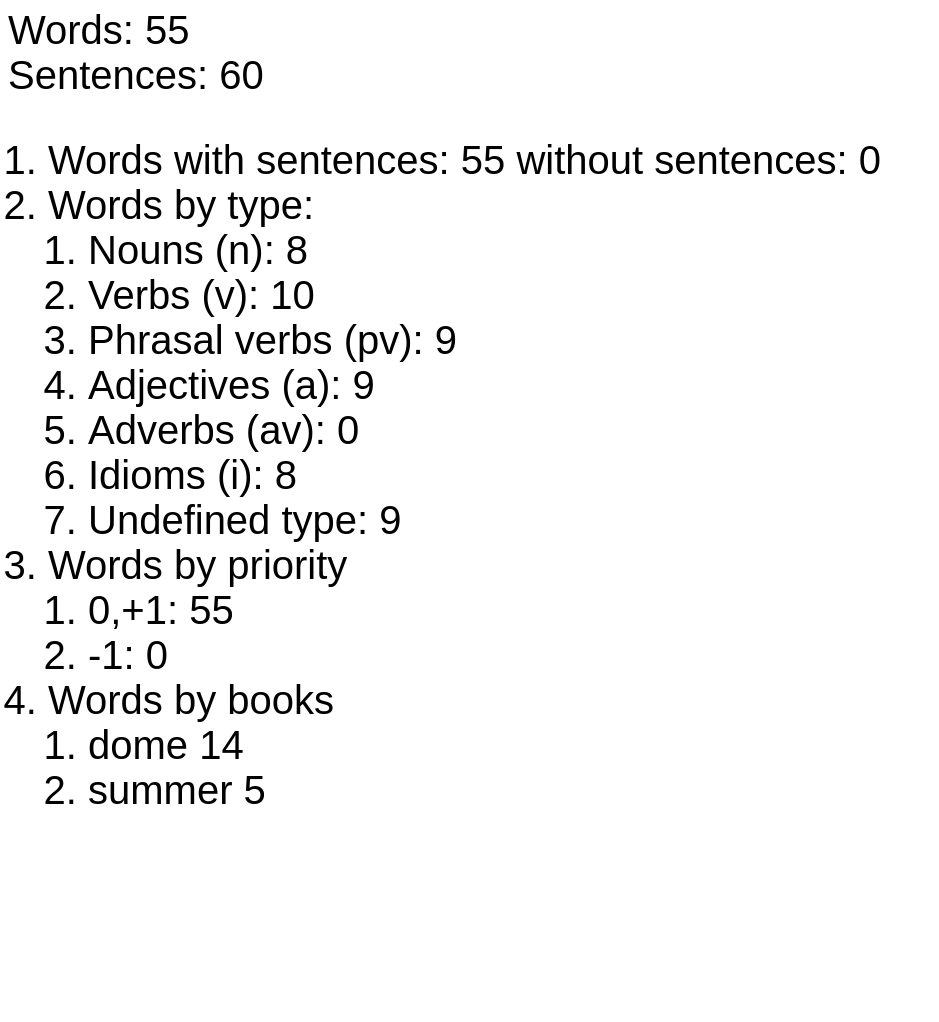
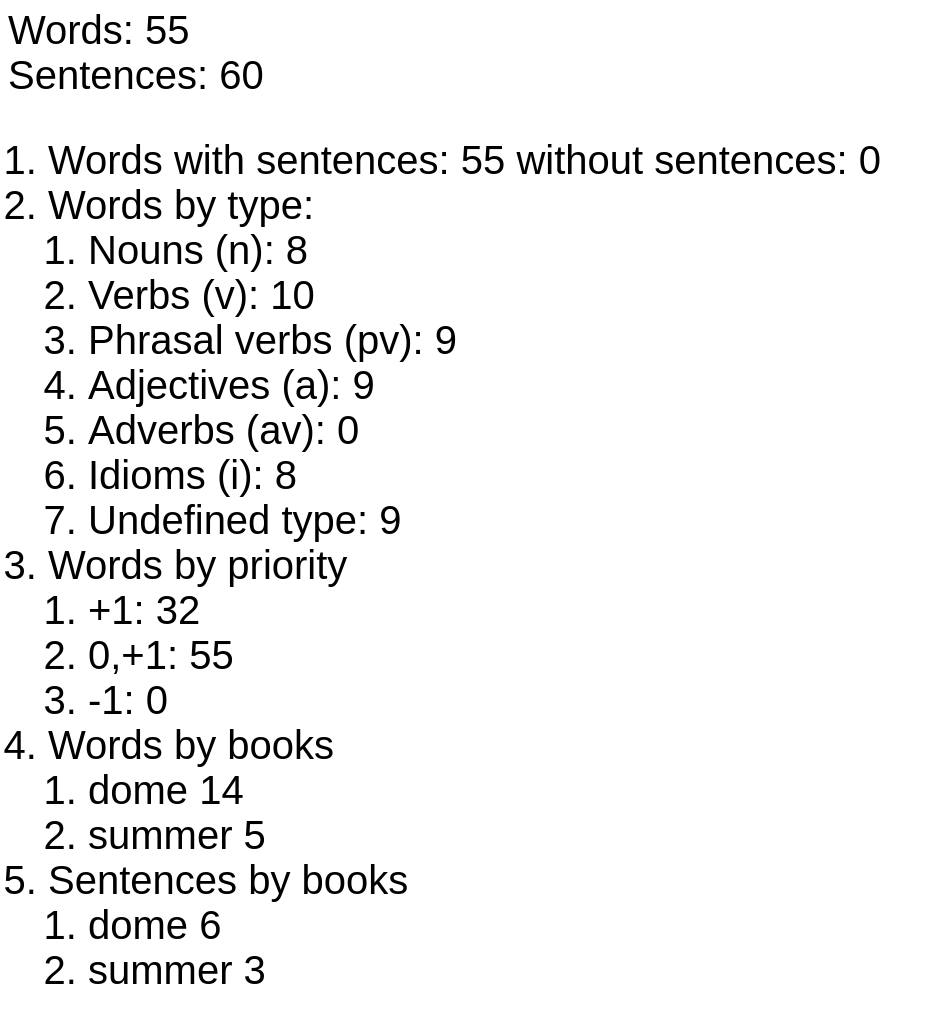
Before and after one commit to greencar77/langtutlight, a plain HTML site: page langtut/stat.html in a window 1280 px wide. Shown: the whole page, without its empty margins (0-939 px from the left). Before the commit the page ends 853 px from the top, so only its background shows below. Drawn offline with Linux system fonts and the light colour scheme.

Commit message:
checkIntegrity

```diff
--- a/langtut/common.js
+++ b/langtut/common.js
@@ -1,4 +1,6 @@
 "use strict";
+
+const bookTag = ['dome', 'summer'];
 
 let wordMap;
 let sentenceMap;
@@ -6,8 +8,6 @@ let sentenceMap;
 function prepareData() {
     words = words.concat(wordsFinal);
     sentences = sentences.concat(sentencesFinal);
-    checkIds(words);
-    checkIds(sentences);
     wordMap = new Map(words.map(v => [v.id, v]));
     sentenceMap = new Map(sentences.map(v => [v.id, v]));
 
@@ -19,6 +19,9 @@ function prepareData() {
     }
 
     for (const sentence of sentenceMap.values()) {
+        if (sentence.tag) {
+            sentence.tag = sentence.tag.split(',');
+        }
         for (const [key, value] of Object.entries(sentence)) {
             if (!key.startsWith('v-')) {
                 continue;
@@ -28,6 +31,13 @@ function prepareData() {
             word.sentences.push(sentence);
         }
     }
+    checkIntegrity(words, sentences);
+}
+
+function checkIntegrity(words, sentences) {
+    checkIds(words);
+    checkIds(sentences);
+    checkWordsFromBookSentence(words);
 }
 
 function checkIds(something) {
@@ -38,6 +48,22 @@ function checkIds(something) {
             console.log(x);
         }
         usedIds.push(x.id);
+    });
+}
+
+function checkWordsFromBookSentence(words) {
+    words.forEach(w => {
+        if (w.sentences) {
+            w.sentences.forEach(s => {
+                if (s.tag) {
+                    s.tag.forEach(t => {
+                        if (bookTag.includes(t) && w.tag.includes(t)) {
+                            console.log('Word ' + w.id + ' ' + w.v + ' is missing tag ' + t);
+                        }
+                    });
+                }
+            });
+        }
     });
 }
 
--- a/langtut/stat.js
+++ b/langtut/stat.js
@@ -1,6 +1,4 @@
 "use strict";
-
-const bookTag = ['dome', 'summer'];
 
 function init() {
     prepareData();
@@ -62,12 +60,13 @@ function addStatistics() {
     byTypeOl.appendChild(li);
 
     priority(ol);
-    books(ol);
+    bookWords(ol, words);
+    bookSentences(ol, Array.from(sentenceMap.values()))
 
     container.appendChild(ol);
 }
 
-function books(parent) {
+function bookWords(parent, words) {
     let bookLi = document.createElement('li');
     bookLi.textContent = 'Words by books';
     parent.appendChild(bookLi);
@@ -76,6 +75,20 @@ function books(parent) {
     bookTag.forEach(bt => {
         let li = document.createElement('li');
         li.textContent = bt + ' ' + words.filter(w => w.tag && w.tag.includes(bt)).length;
+        ol.appendChild(li);
+    });
+    parent.appendChild(ol);
+}
+
+function bookSentences(parent, sentences) {
+    let bookLi = document.createElement('li');
+    bookLi.textContent = 'Sentences by books';
+    parent.appendChild(bookLi);
+
+    let ol = document.createElement('ol');
+    bookTag.forEach(bt => {
+        let li = document.createElement('li');
+        li.textContent = bt + ' ' + sentences.filter(w => w.tag && w.tag.includes(bt)).length;
         ol.appendChild(li);
     });
     parent.appendChild(ol);
@@ -91,6 +104,10 @@ function priority(parent) {
     let li;
 
     li = document.createElement('li');
+    li.textContent ='+1: ' + words.filter(w => w.p == '+1').length;
+    ol.appendChild(li);
+
+    li = document.createElement('li');
     li.textContent ='0,+1: ' + words.filter(w => !w.p || w.p == '0' || w.p == '+1').length;
     ol.appendChild(li);
 
```
Also changed, not shown: langtut/index.html (+1 -0 lines).
